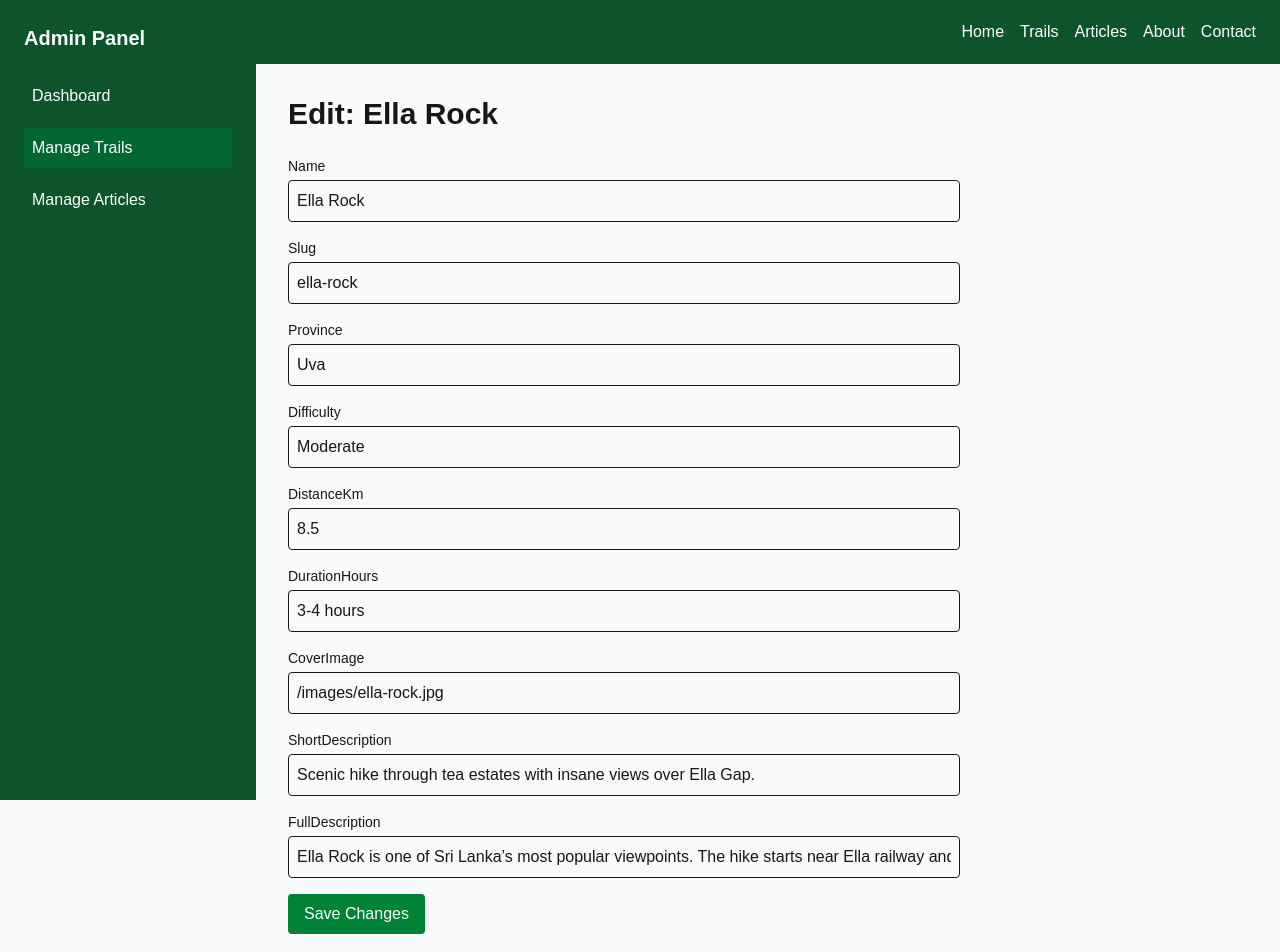
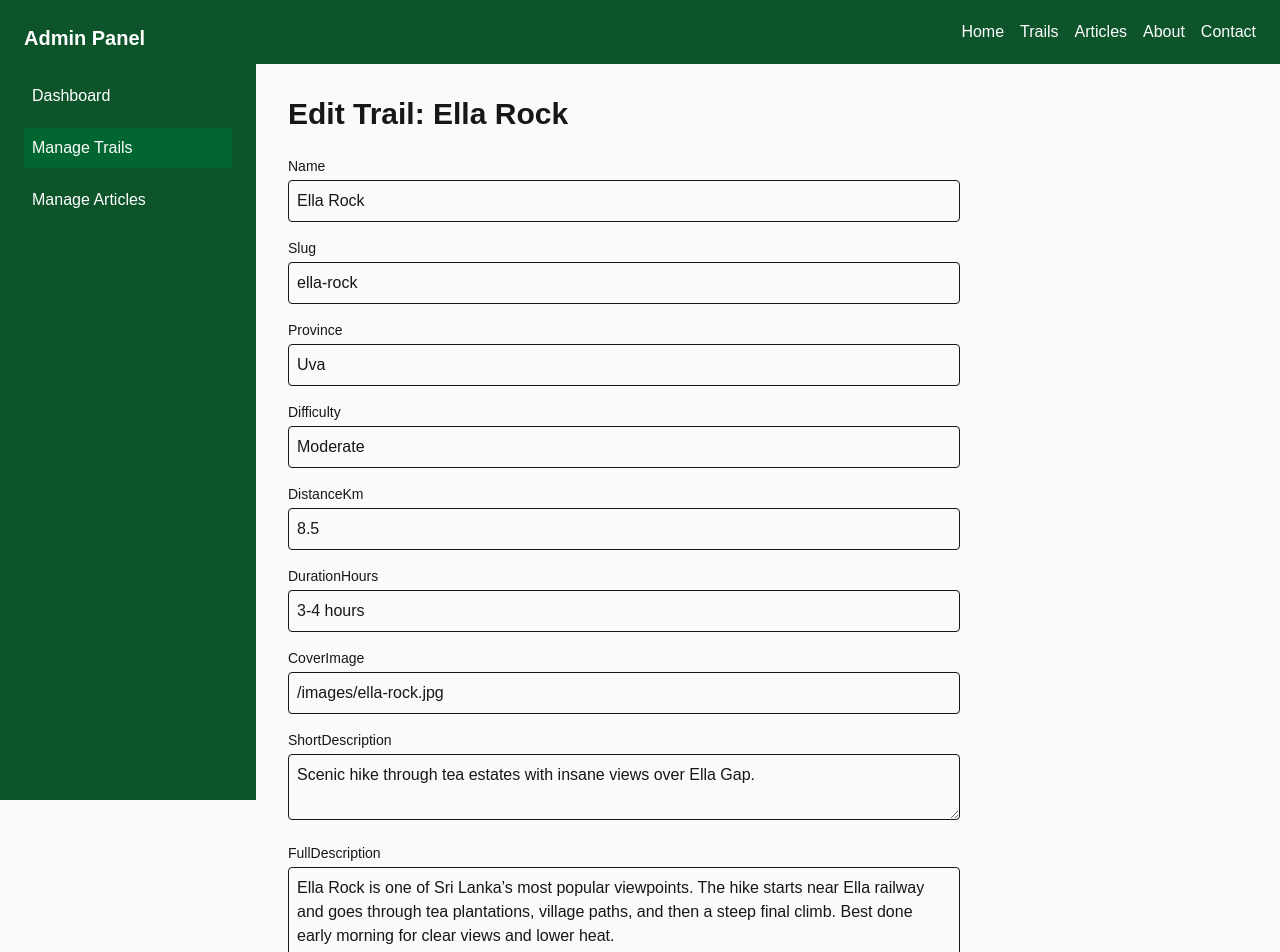
Before and after one commit to Erandafdo/ceylon-wild-trails, a Next.js app: page /admin/trails/trail_001/edit in a window 1280 px wide. Shown: the top 952 px of the page. Built offline with nearby package versions, Linux system fonts and the light colour scheme.

Commit message:
admin trails done

```diff
--- a/app/admin/trails/[id]/edit/page.tsx
+++ b/app/admin/trails/[id]/edit/page.tsx
@@ -1,46 +1,105 @@
 "use client";
 
 import { useRouter } from "next/navigation";
-import { trails } from "@/data/trails";
 import AdminLayout from "@/components/AdminLayout";
-import { useState } from "react";
+import { useSite } from "@/context/SiteContext";
+import { useState, useEffect } from "react";
+import { Trail } from "@/data/trails";
 
 export default function EditTrailPage({ params }: { params: { id: string } }) {
   const router = useRouter();
+  const { trails, updateTrail } = useSite();
+
+  // find trail by id
   const existing = trails.find((t) => t.id === params.id);
-  const [form, setForm] = useState(existing || {});
 
+  // local editable form state
+  const [form, setForm] = useState<Trail | null>(null);
+
+  // when page loads, set the form with existing trail data
+  useEffect(() => {
     if (!existing) {
-    return <div className="p-8 text-red-600">Trail not found.</div>;
+      // invalid id → go back to admin list
+      router.push("/admin/trails");
+    } else {
+      setForm(existing);
+    }
+  }, [existing, router]);
+
+  // while loading / redirecting / setting form
+  if (!existing || !form) {
+    return (
+      <div className="p-8 text-gray-600">
+        Loading trail data...
+      </div>
+    );
   }
 
-  const handleChange = (e: any) =>
-    setForm({ ...form, [e.target.name]: e.target.value });
+  // handle field change in form
+  const handleChange = (
+    e: React.ChangeEvent<HTMLInputElement | HTMLTextAreaElement>
+  ) => {
+    const { name, value } = e.target;
 
-  const handleSubmit = (e: any) => {
+    // distanceKm is numeric, keep that numeric if editing that field
+    if (name === "distanceKm") {
+      setForm({ ...form, [name]: Number(value) });
+    } else {
+      setForm({ ...form, [name]: value });
+    }
+  };
+
+  // submit form
+  const handleSubmit = (e: React.FormEvent) => {
     e.preventDefault();
-    alert("Trail updated successfully (demo only)");
+
+    // update context store
+    updateTrail(params.id, form);
+
+    alert("Trail updated successfully!");
     router.push("/admin/trails");
   };
 
+  // keys we want to show/edit (and in what order)
+  const editableFields: Array<keyof Trail> = [
+    "name",
+    "slug",
+    "province",
+    "difficulty",
+    "distanceKm",
+    "durationHours",
+    "coverImage",
+    "shortDescription",
+    "fullDescription",
+  ];
+
   return (
-    <AdminLayout title={`Edit: ${existing.name}`}>
+    <AdminLayout title={`Edit Trail: ${existing.name}`}>
       <form onSubmit={handleSubmit} className="space-y-4 max-w-2xl">
-        {Object.keys(existing).map((key) => (
-          key !== "id" && (
+        {editableFields.map((key) => (
           <div key={key}>
             <label className="block text-sm font-medium capitalize mb-1">
               {key}
             </label>
+
+            {key === "shortDescription" || key === "fullDescription" ? (
+              <textarea
+                name={key}
+                value={(form as any)[key] ?? ""}
+                onChange={handleChange}
+                className="border rounded w-full p-2"
+                rows={key === "fullDescription" ? 4 : 2}
+              />
+            ) : (
               <input
-                type="text"
+                type={key === "distanceKm" ? "number" : "text"}
                 name={key}
-                value={(form as any)[key] || ""}
+                value={(form as any)[key] ?? ""}
                 onChange={handleChange}
                 className="border rounded w-full p-2"
               />
+            )}
           </div>
-          )
         ))}
 
         <button
--- a/app/admin/trails/new/page.tsx
+++ b/app/admin/trails/new/page.tsx
@@ -1,11 +1,17 @@
 "use client";
 
 import { useState } from "react";
+import { useSite } from "@/context/SiteContext";
 import AdminLayout from "@/components/AdminLayout";
 import { useRouter } from "next/navigation";
+import { v4 as uuidv4 } from "uuid";
+import { Trail } from "@/data/trails";
 
 export default function NewTrailPage() {
   const router = useRouter();
+  const { addTrail } = useSite();
+
+  // form state: every field typed properly
   const [form, setForm] = useState({
     name: "",
     province: "",
@@ -17,13 +23,31 @@ export default function NewTrailPage() {
     fullDescription: "",
   });
 
-  const handleChange = (e: React.ChangeEvent<HTMLInputElement | HTMLTextAreaElement>) => {
+  const handleChange = (
+    e: React.ChangeEvent<HTMLInputElement | HTMLTextAreaElement>
+  ) => {
     setForm({ ...form, [e.target.name]: e.target.value });
   };
 
   const handleSubmit = (e: React.FormEvent) => {
     e.preventDefault();
-    alert("Trail added successfully (demo only)");
+
+    // convert to Trail type properly
+    const newTrail: Trail = {
+      id: uuidv4(),
+      name: form.name.trim(),
+      slug: form.name.trim().toLowerCase().replace(/\s+/g, "-"),
+      province: form.province,
+      difficulty: form.difficulty as "Easy" | "Moderate" | "Hard",
+      distanceKm: Number(form.distanceKm),
+      durationHours: form.durationHours,
+      coverImage: form.coverImage,
+      shortDescription: form.shortDescription,
+      fullDescription: form.fullDescription,
+    };
+
+    addTrail(newTrail);
+    alert("Trail added successfully!");
     router.push("/admin/trails");
   };
 
@@ -35,7 +59,7 @@ export default function NewTrailPage() {
             <label className="block text-sm font-medium capitalize mb-1">
               {key}
             </label>
-            {key === "shortDescription" || key === "fullDescription" ? (
+            {key.includes("Description") ? (
               <textarea
                 name={key}
                 value={(form as any)[key]}
@@ -45,7 +69,7 @@ export default function NewTrailPage() {
               />
             ) : (
               <input
-                type="text"
+                type={key === "distanceKm" ? "number" : "text"}
                 name={key}
                 value={(form as any)[key]}
                 onChange={handleChange}
--- a/app/admin/trails/page.tsx
+++ b/app/admin/trails/page.tsx
@@ -1,18 +1,11 @@
 "use client";
 
-import { useState } from "react";
-import { trails as initialTrails, Trail } from "@/data/trails";
+import { useSite } from "@/context/SiteContext";
 import Link from "next/link";
 import AdminLayout from "@/components/AdminLayout";
 
 export default function AdminTrailsPage() {
-  const [trails, setTrails] = useState<Trail[]>(initialTrails);
-
-  const handleDelete = (id: string) => {
-    if (confirm("Delete this trail?")) {
-      setTrails(trails.filter((t) => t.id !== id));
-    }
-  };
+  const { trails, deleteTrail } = useSite();
 
   return (
     <AdminLayout title="Manage Trails">
@@ -48,7 +41,7 @@ export default function AdminTrailsPage() {
                   Edit
                 </Link>
                 <button
-                  onClick={() => handleDelete(t.id)}
+                  onClick={() => deleteTrail(t.id)}
                   className="text-red-600 hover:underline"
                 >
                   Delete
--- a/app/layout.tsx
+++ b/app/layout.tsx
@@ -2,6 +2,7 @@ import "./globals.css";
 import Navbar from "@/components/Navbar";
 import Footer from "@/components/Footer";
 import type { Metadata } from "next";
+import { SiteProvider } from "@/context/SiteContext";
 
 export const metadata: Metadata = {
   title: "Ceylon Wild Trails",
@@ -16,9 +17,11 @@ export default function RootLayout({
   return (
     <html lang="en">
       <body className="bg-gray-50 text-gray-900 flex flex-col min-h-screen">
-        <Navbar />
-        <main className="flex-1">{children}</main>
-        <Footer />
+        <SiteProvider>
+          <Navbar />
+          <main className="flex-1">{children}</main>
+          <Footer />
+        </SiteProvider>
       </body>
     </html>
   );
--- /dev/null
+++ b/context/SiteContext.tsx
@@ -0,0 +1,71 @@
+"use client";
+
+import React, { createContext, useContext, useState } from "react";
+import { trails as initialTrails, Trail } from "@/data/trails";
+import { articles as initialArticles, Article } from "@/data/articles";
+
+// Define the context type
+interface SiteContextType {
+  trails: Trail[];
+  articles: Article[];
+  addTrail: (trail: Trail) => void;
+  updateTrail: (id: string, updated: Partial<Trail>) => void;
+  deleteTrail: (id: string) => void;
+  addArticle: (article: Article) => void;
+  updateArticle: (id: string, updated: Partial<Article>) => void;
+  deleteArticle: (id: string) => void;
+}
+
+const SiteContext = createContext<SiteContextType | undefined>(undefined);
+
+export function SiteProvider({ children }: { children: React.ReactNode }) {
+  const [trails, setTrails] = useState<Trail[]>(initialTrails);
+  const [articles, setArticles] = useState<Article[]>(initialArticles);
+
+  // CRUD logic for Trails
+  const addTrail = (trail: Trail) => setTrails((prev) => [...prev, trail]);
+
+  const updateTrail = (id: string, updated: Partial<Trail>) =>
+    setTrails((prev) =>
+      prev.map((t) => (t.id === id ? { ...t, ...updated } : t))
+    );
+
+  const deleteTrail = (id: string) =>
+    setTrails((prev) => prev.filter((t) => t.id !== id));
+
+  // CRUD logic for Articles
+  const addArticle = (article: Article) =>
+    setArticles((prev) => [...prev, article]);
+
+  const updateArticle = (id: string, updated: Partial<Article>) =>
+    setArticles((prev) =>
+      prev.map((a) => (a.id === id ? { ...a, ...updated } : a))
+    );
+
+  const deleteArticle = (id: string) =>
+    setArticles((prev) => prev.filter((a) => a.id !== id));
+
+  return (
+    <SiteContext.Provider
+      value={{
+        trails,
+        articles,
+        addTrail,
+        updateTrail,
+        deleteTrail,
+        addArticle,
+        updateArticle,
+        deleteArticle,
+      }}
+    >
+      {children}
+    </SiteContext.Provider>
+  );
+}
+
+export function useSite() {
+  const context = useContext(SiteContext);
+  if (!context)
+    throw new Error("useSite must be used within a SiteProvider");
+  return context;
+}
```
Also changed, not shown: package.json (+6 -5 lines), 1 other file (tests, documents, lock files or other folders). Lines whose indentation alone changed are shown as unchanged.
